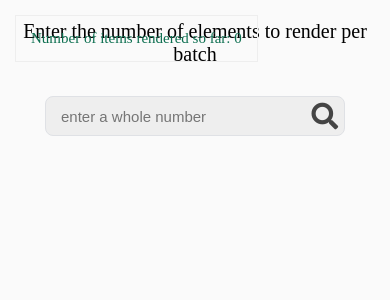
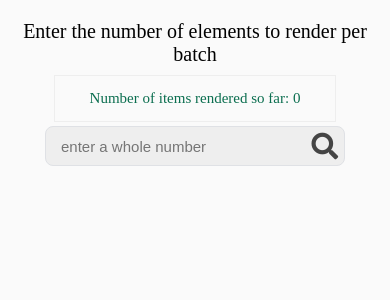
Before and after one commit to teagueash/observer-infinite-scroll, a React (Create React App) app: page / in a window 390 px wide. Shown: the top 300 px of the page. Built offline with nearby package versions, Linux system fonts and the light colour scheme.

Commit message:
responsiveness fix

```diff
--- a/src/App.js
+++ b/src/App.js
@@ -15,19 +15,36 @@ const AppContainer = styled.div`
 
 const AppHeader = styled.div`
   text-align: center;
-  width: 100%;
+  margin: 0 0.5em 0 0.5em;
 `;
 
 const ItemCounter = styled.div`
   text-align: center;
   color: #0b6e4f;
   position: fixed;
+  width: 150px;
   border: 1px solid #eee;
   line-height: 1em;
   margin-left: 1em;
   padding: 1em;
   top: 1em;
   font-size: 0.75em;
+
+  @media (max-width: 1024px) {
+    left: 0;
+    right: 0;
+    width: 250px;
+    margin: 0 auto;
+    top: 3.5em;
+  }
+
+  @media (max-width: 466px) {
+    left: 0;
+    right: 0;
+    width: 250px;
+    margin: 0 auto;
+    top: 5em;
+  }
 `;
 
 const ErrorMsg = styled.div`
@@ -37,6 +54,9 @@ const ErrorMsg = styled.div`
 
 /**
  * Basic container holding configuration for infinite scroll
+ * @useInputValue {function} hook providing input logic to input component
+ * @useSearch {function} hook providing input submission helpers and validation
+ * @useDataLoader {function} hook providing data prop to list and setter functions
  */
 function App() {
   const { inputValue, changeInput, keyInput } = useInputValue();
--- a/src/components/SearchInput.js
+++ b/src/components/SearchInput.js
@@ -6,6 +6,10 @@ const SearchInputWrapper = styled.div`
   display: flex;
   justify-content: center;
   align-items: center;
+
+  @media (max-width: 1024px) {
+    padding: 3em 0 1em 0;
+  }
 `;
 
 const StyledForm = styled.form`
```
Also changed, not shown: src/custom-hooks.js (+12 -0 lines).
